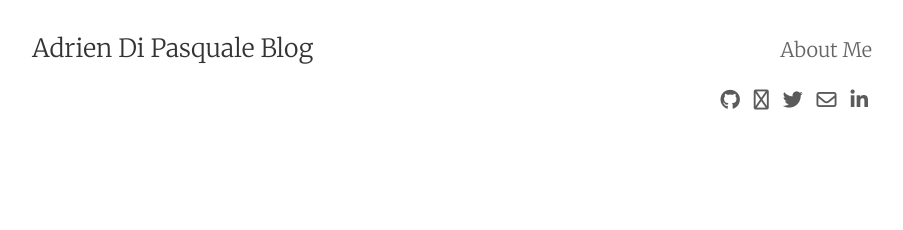
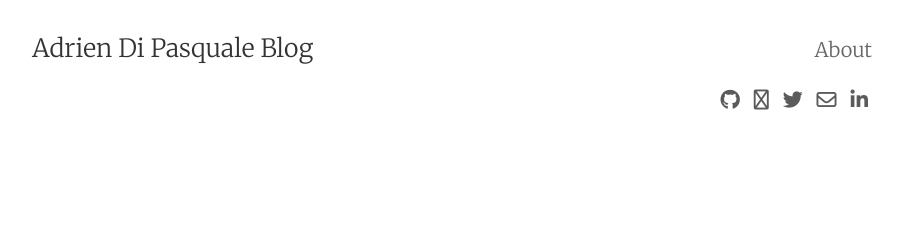
Before and after one commit to adipasquale/blog.dipasquale.fr, a Jekyll site: the page built from _posts/2019-02-28-polaris-react-router.md, in a window 1280 px wide and 900 px high. Shown: the top 230 px of the window, without its empty margins (188-1091 px from the left). Built offline with Jekyll 4.4.1, drawn with Linux system fonts in a browser that asks for light colours; nearby versions of some CDN libraries.

```diff
--- a/_config.yml
+++ b/_config.yml
@@ -1,3 +1,6 @@
+# Build settings
+destination: docs # so it works with GH Pages
+
 # Site settings
 title:       Adrien Di Pasquale Blog
 email:       adrien@dipasquale.fr
@@ -118,7 +121,7 @@ markdown:     kramdown
 redcarpet:
   extensions: ['smart', 'tables', 'with_toc_data']
 permalink:    pretty
-paginate:     4
+paginate:     20
 sass:
   style: compressed
 plugins:
--- a/_includes/header.html
+++ b/_includes/header.html
@@ -3,7 +3,7 @@
     <div class="measure">
       <a href="{{ site.url }}" class="site-title">{{ site.title }}</a>
       <nav class="site-nav">
-        <a href="https://adrien.dipasquale.fr">About Me</a>
+        <a href="https://www.dipasquale.fr">About</a>
         {% include navigation.html %}
       </nav>
       <div class="clearfix"></div>
```
Also changed, not shown: 1 other file.
